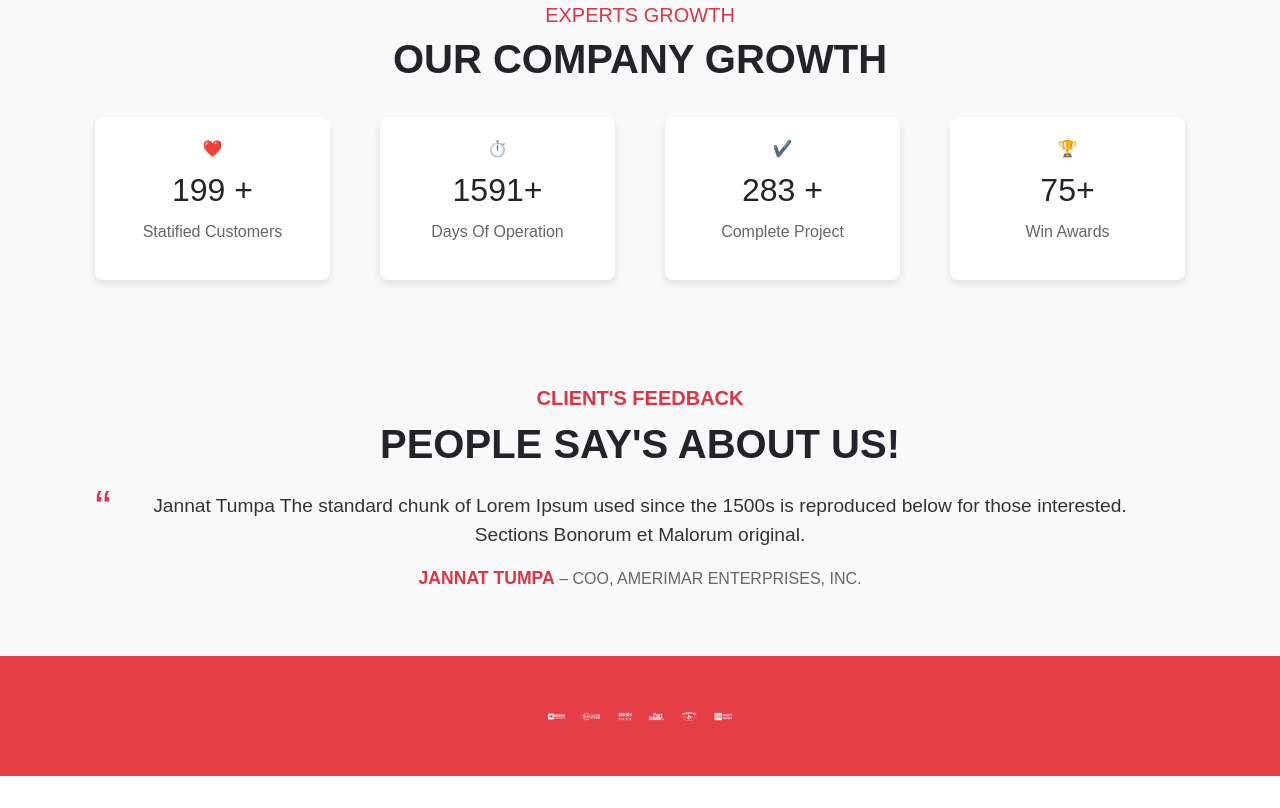
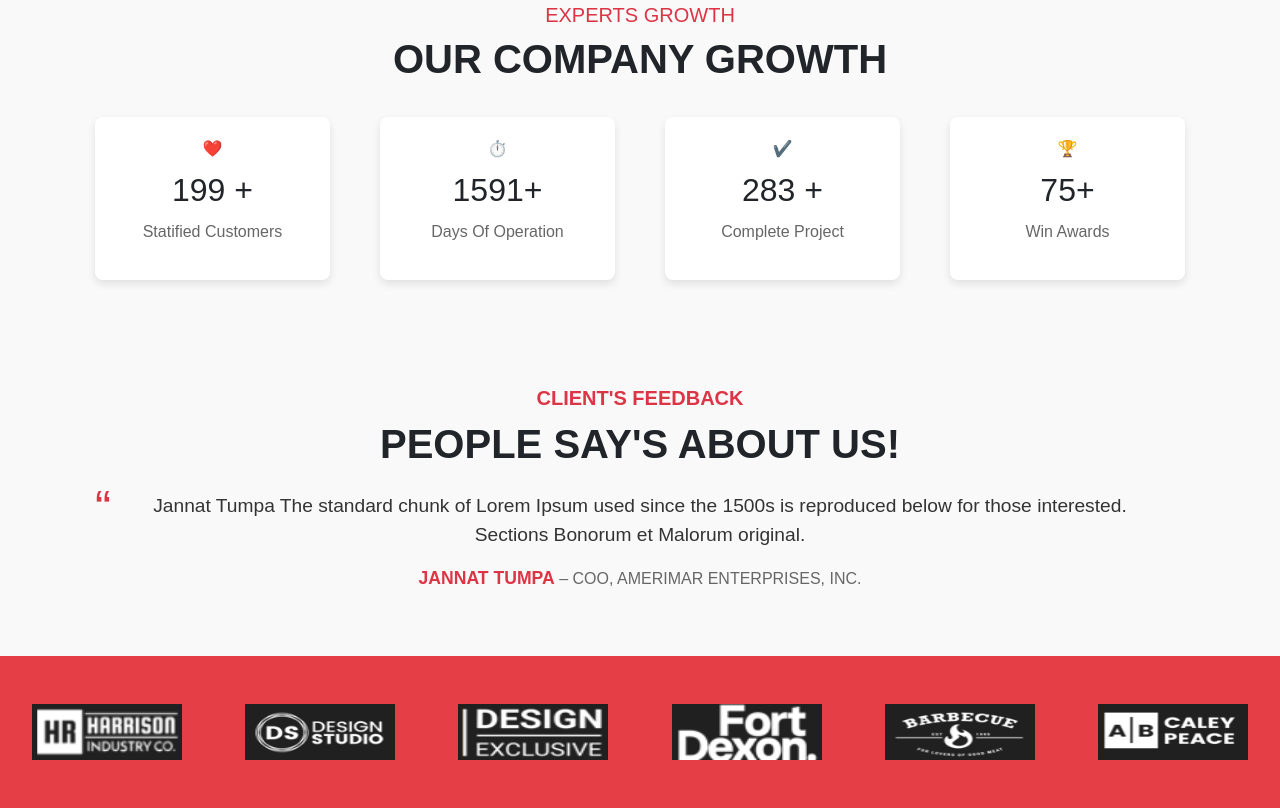
Before and after one commit to pranjalikhanna/pranjalikhanna.com, a plain HTML site: page index.html in a window 1280 px wide. Shown: the part 2566-3374 px from the top of the page. Before the commit the page ends 3342 px from the top, so only its background shows below. Drawn offline with nearby package versions, Linux system fonts and the light colour scheme.

Commit message:
Update index.html
footer correction

```diff
--- a/index.html
+++ b/index.html
@@ -208,11 +208,27 @@
     <div class="container text-center">
         <div class="row justify-content-center">
             <div class="col-md-2">
-                    <img src="Group 500.png" alt="Client 1" class="img-fluid">
+                <img src="11.png" alt="Client 1" class="img-fluid" style="width: 150px; height: auto;">
+            </div>
+            <div class="col-md-2">
+                <img src="12.png" alt="Client 2" class="img-fluid" style="width: 150px; height: auto;">
+            </div>
+            <div class="col-md-2">
+                <img src="13.png" alt="Client 3" class="img-fluid" style="width: 150px; height: auto;">
+            </div>
+            <div class="col-md-2">
+                <img src="14.png" alt="Client 4" class="img-fluid" style="width: 150px; height: auto;">
+            </div>
+            <div class="col-md-2">
+                <img src="15.png" alt="Client 5" class="img-fluid" style="width: 150px; height: auto;">
+            </div>
+            <div class="col-md-2">
+                <img src="16.png" alt="Client 6" class="img-fluid" style="width: 150px; height: auto;">
             </div>
         </div>
     </div>
 </section>
+
 
     <script src="https://code.jquery.com/jquery-3.5.1.slim.min.js"></script>
     <script src="https://cdn.jsdelivr.net/npm/@popperjs/core@2.5.3/dist/umd/popper.min.js"></script>
```
Lines whose indentation alone changed are shown as unchanged.
